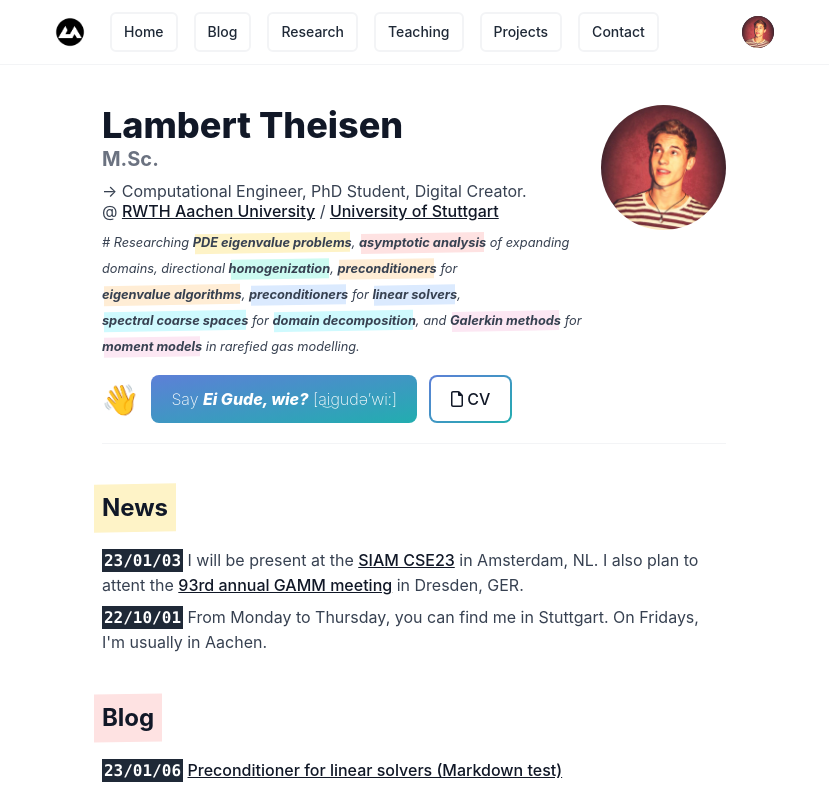
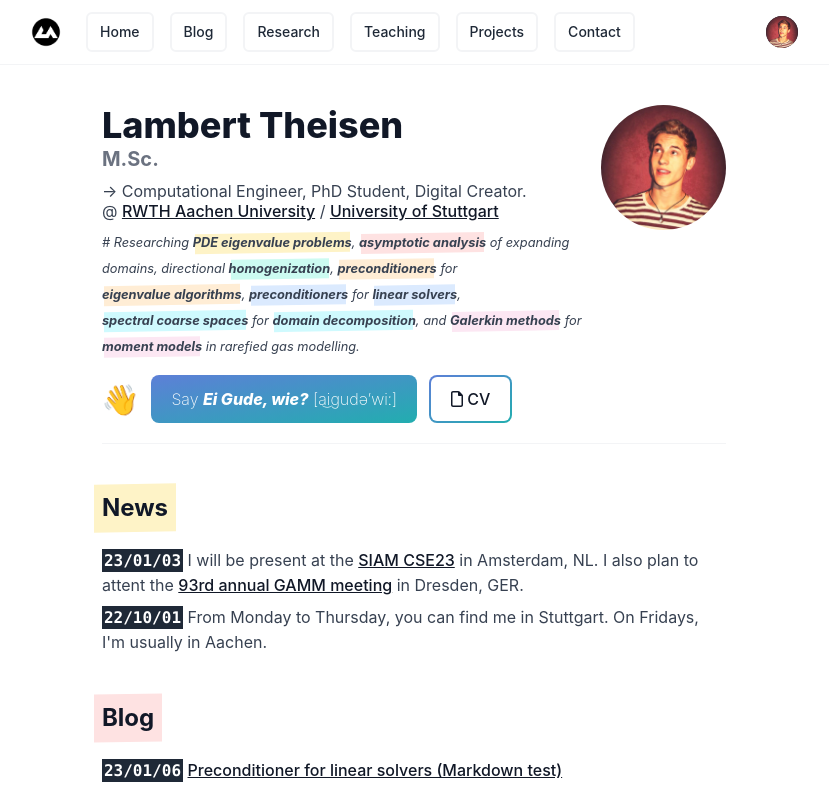
Before and after one commit to lamBOOO/thsn.dev, a Next.js app: page / in a window 1280 px wide. Shown: the top 790 px of the page, without its empty margins (226-1055 px from the left). Built offline with nearby package versions, Linux system fonts and the light colour scheme.

Commit message:
Try to fix ios issue at blog page

```diff
--- a/components/footer.tsx
+++ b/components/footer.tsx
@@ -5,7 +5,7 @@ export default function Footer() {
   return (
     <>
       <hr className='border-0' />
-      <footer className=" bg-white py-4 -mx-4 border-gray-100 border-t">
+      <footer className=" bg-white py-4 border-gray-100 border-t">
         <span className="px-4 block text-sm text-gray-500 text-center">
           © 2023 Lambert Theisen. All Rights Reserved.
         </span>
--- a/components/stickynavbar.tsx
+++ b/components/stickynavbar.tsx
@@ -29,13 +29,13 @@ function classNames(...classes: any[]) {
 export default function Navbar() {
   const [effect, setEffect] = useState(false);
   return (
-      <Disclosure as="nav" className="sticky top-0 z-50 backdrop-blur-lg bg-white/90 border-b border-gray-100 -mx-4 px-4">
+      <Disclosure as="nav" className="sticky top-0 z-50 backdrop-blur-lg bg-white/90 border-b border-gray-100 px-4">
         {({ open }) => (
           <>
-            <div className="mx-auto max-w-3xl px-2 md:px-6">
+            <div className="mx-auto max-w-3xl">
               <div className="relative flex h-16 items-center justify-between">
                 <div className="absolute inset-y-0 left-0 flex items-center md:hidden">
-                  <Disclosure.Button className="inline-flex items-center justify-center rounded-md p-2 text-gray-400 hover:bg-gray-100 hover:text-black">
+                  <Disclosure.Button className="inline-flex items-center justify-center rounded-md text-gray-400 hover:bg-gray-100 hover:text-black">
                     <span className="sr-only">Open main menu</span>
                     {open ? (
                       <XMarkIcon className="block h-6 w-6" aria-hidden="true" />
@@ -79,7 +79,7 @@ export default function Navbar() {
                     </div>
                   </div>
                 </div>
-                <div className="absolute inset-y-0 right-0 flex items-center pr-2 md:static md:inset-auto md:ml-6 md:pr-0">
+                <div className="absolute inset-y-0 right-0 flex items-center md:static md:inset-auto md:ml-6">
                   <Menu as="div" className="relative ml-3">
                     <div>
                       <Menu.Button className="flex rounded-full bg-gray-800 text-sm">
@@ -120,7 +120,7 @@ export default function Navbar() {
             </div>
 
             <Disclosure.Panel className="md:hidden">
-              <div className="space-y-1 px-2 pt-2 pb-3">
+              <div className="">
                 {navigation.map((item) => (
                   <Disclosure.Button
                     key={item.name}
@@ -128,7 +128,7 @@ export default function Navbar() {
                     href={"/" + item.id}
                     className={classNames(
                       item.current ? 'bg-gray-900 text-white' : 'text-gray-800 hover:bg-gray-100',
-                      'block px-3 py-2 rounded-md text-base font-medium'
+                      'block py-2 rounded-md text-base font-medium'
                     )}
                     aria-current={item.current ? 'page' : undefined}
                   >
```
